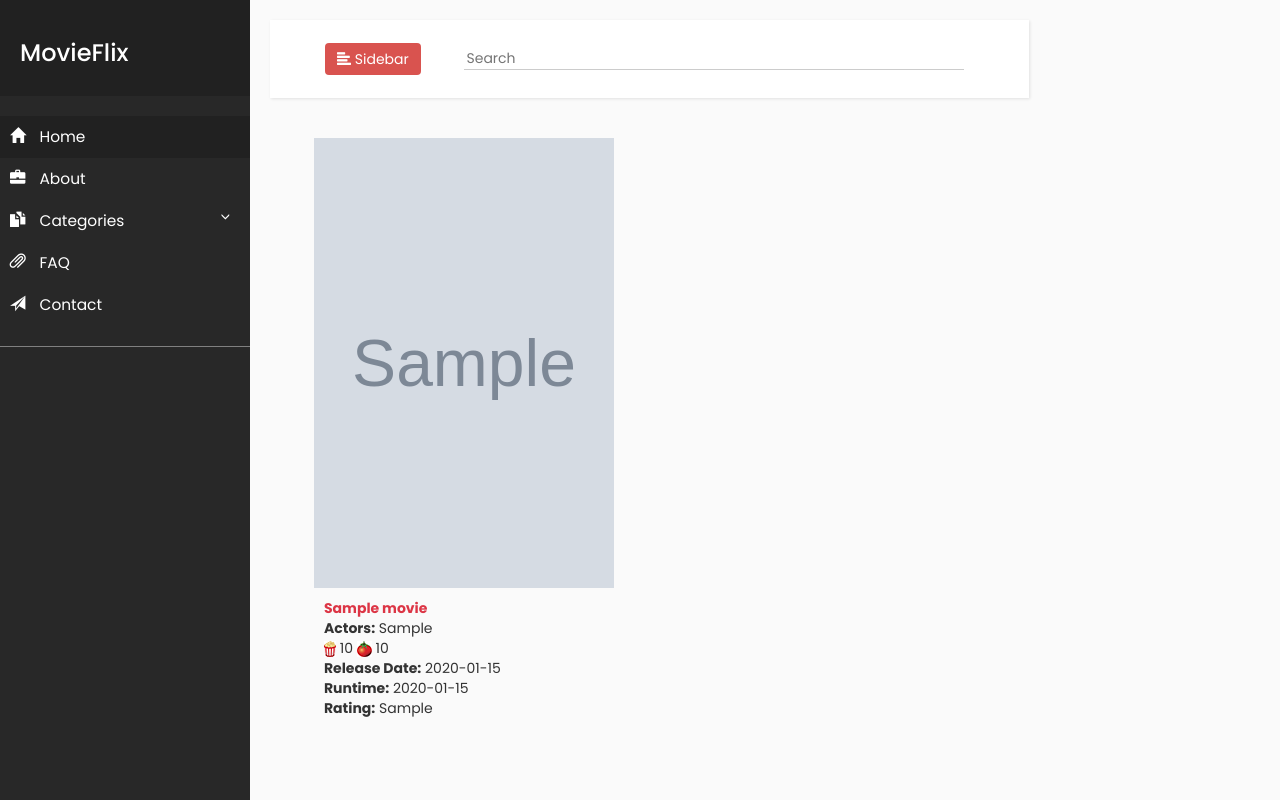
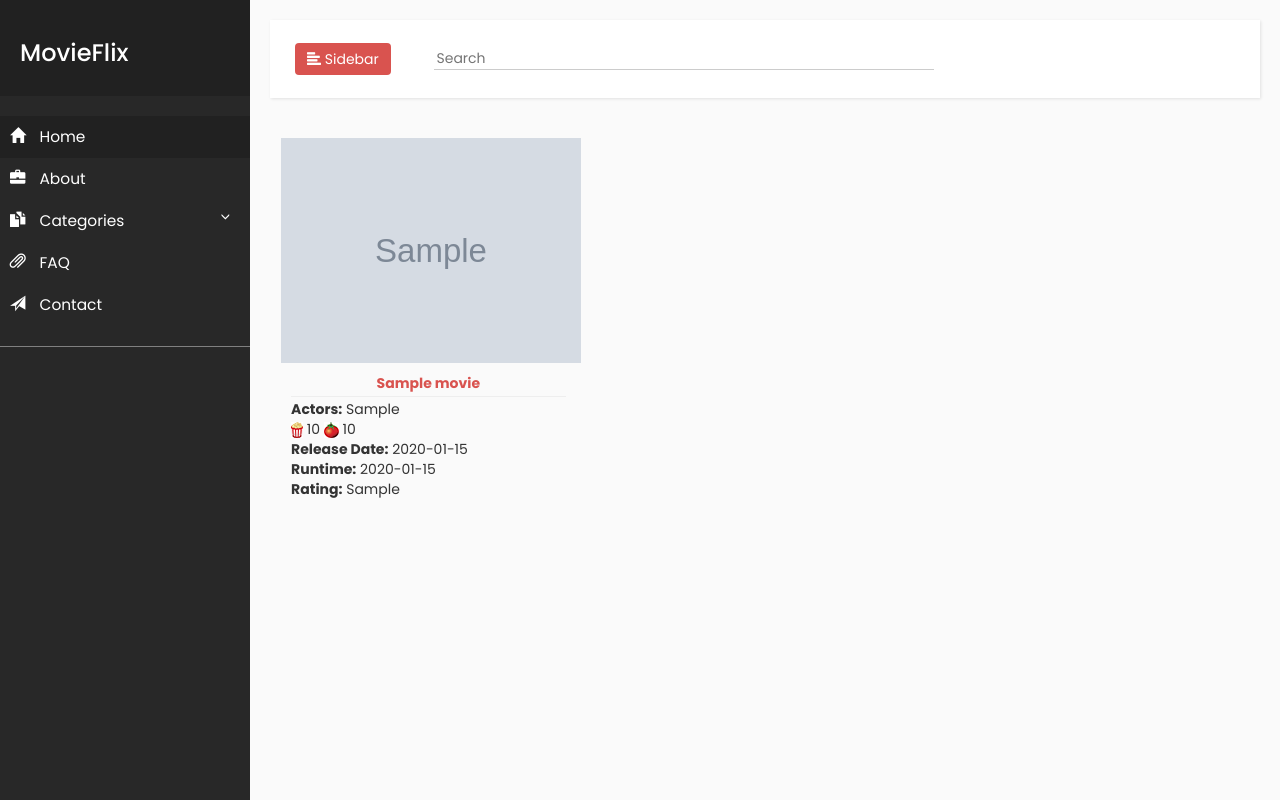
Before and after one commit to shanesaravia/Movieflix2.0, a Django app: page / in a window 1280 px wide. Run offline with Django 3.2, Linux system fonts and the light colour scheme; tables that the repository leaves empty hold one stand-in row (values such as "Sample post"); grey boxes marked "Sample" are stand-in pictures; parts of the project's set-up code (start-up, migrations or seed data) failed here and were passed over; some libraries are stand-ins or nearby versions.

Commit message:
refactored html/css

```diff
--- a/movieflix/controllers/movieApp.py
+++ b/movieflix/controllers/movieApp.py
@@ -3,6 +3,7 @@ import pandas
 import re
 from pandas.io.json import json_normalize
 from movieflix.models import Movie
+from movieflix.views import views
 
 
 class Movieflix():
@@ -12,8 +13,13 @@ class Movieflix():
 
     @classmethod
     def retrieve_data(cls):
-        movies = Movie.objects.all()[:30]
-        print(movies[0].trailer)
+        try:
+            movies = Movie.objects.all()[:29]
+            if not movies:
+                views.updateDb(None)
+                movies = Movie.objects.all()[:29]
+        except Exception as e:
+            print(e)
         return movies
 
 
--- a/movieflix/controllers/movieData.py
+++ b/movieflix/controllers/movieData.py
@@ -4,6 +4,7 @@ import re
 from pandas.io.json import json_normalize
 from configs import Config
 from movieflix.models import Movie
+from django.urls import reverse
 
 
 class RottonTomatoes():
@@ -41,6 +42,9 @@ class RottonTomatoes():
         self.df['actors'] = self.df['actors'].apply(lambda x: ', '.join(x))
         self.df['poster'], self.df['synopsis'] = zip(
             *self.df['title'].apply(self.get_data))
+        # Set NaNs
+        self.df['runtime'] = self.df['runtime'].fillna('N/A')
+        self.df['trailer'] = self.df['trailer'].fillna('')
         return self.df
 
     def get_data(self, title):
@@ -83,6 +87,7 @@ class RottonTomatoes():
 
 def main():
     movies = RottonTomatoes()
+    movies.prepare_data()
     # movies.saveDb('movie')
 
 if __name__ == '__main__':
--- a/static/css/nav.css
+++ b/static/css/nav.css
@@ -30,6 +30,11 @@ a, a:hover, a:focus {
     border-radius: 0;
     margin-bottom: 40px;
     box-shadow: 1px 1px 3px rgba(0, 0, 0, 0.1);
+    width:100%;
+}
+
+.navbar-header {
+    width: 100%;
 }
 
 .navbar-btn {
@@ -45,7 +50,7 @@ i, span {
     NAVBAR STYLE
 ------------------------------------------------------*/
 .navbar-default {
-    float: left !important;
+
 }
 
 /* ---------------------------------------------------
--- a/static/css/home_page.css
+++ b/static/css/style.css
@@ -1,28 +1,35 @@
-.navbar-brand {
-	font-family: 'Josefin Sans', sans-serif;
-	font-size: 175%;
-	padding: 0;
+/* CSS Variables */
+:root {
+	--primary: #ddd;
+	--dark: #333;
+	--light: #fff;
+	--shadow: 0 1px 5px rgba(104, 104, 104, 0.8);
+	--head-red: #d9534f;
+}
+
+#content {
+	width: 100%;
+}
+
+.movie-grid {
+	display: grid;
+	grid-gap: 20px;
+	grid-template-columns: repeat(auto-fill, minmax(300px, 1fr));
 }
 
 img.poster {
-	width: 300px;
-	height: 450px;
+	max-width: 300px;
+	max-height: 450px;
 }
 
-/* Testing Synopsis On Hover */
-.flex-container {
-	display: flex;
-	flex-flow: row wrap;
-	justify-content: flex-start;
-	align-content: center;
-	width: 1670px;
-	margin: 0 auto;
-
+.poster-wrapper {
+	max-width: 300px;
 }
 
 .movie-box {
 	position: relative;
 	margin: 0 3.5% 1% 3.5%;
+	max-width: 300px;
 }
 
 .caption {
@@ -50,6 +57,13 @@ img.poster {
 	filter:brightness(25%);
 }
 
+span.movie-title {
+	font-weight: bold;
+	color: var(--head-red);
+	width: 100%;
+	text-align: center;
+}
+
 .movie-data {
 	max-width: 300px;
 	padding: 10px;
@@ -65,26 +79,9 @@ span.data-head {
 
 /* Responsive Layout */
 /* 4 columns */
-@media only screen and (max-width: 1640px) {
-	.flex-container {
-		width: 1305px;
-	}
-}
+
 /* 3 columns */
-@media only screen and (max-width: 1305px) {
-	.flex-container {
-		width: 970px;
-	}
-}
+
 /* 2 columns */
-@media only screen and (max-width: 970px) {
-	.flex-container {
-		width: 635px;
-	}
-}
+
 /* 1 column */
-@media only screen and (max-width: 635px) {
-	.flex-container {
-		width: 300px;
-	}
-}
--- a/templates/base.html
+++ b/templates/base.html
@@ -0,0 +1,116 @@
+{% load static %}
+
+<!DOCTYPE html>
+<html>
+  <head>
+      {% block head %}
+      <!-- Metatags -->
+      <meta charset="UTF-8">
+      <meta name="viewport" content="width=device-width, initial-scale=1.0">
+      <!-- <meta http-equiv="X-UA-Compatible" content="ie=edge"> -->
+      <!-- CSS Bootstrap 4 -->
+      <link rel="stylesheet" href="{% static 'css/bootstrap.min.css' %}">
+      <!-- CSS Bootstrap 3 -->
+      <link rel="stylesheet" href="https://maxcdn.bootstrapcdn.com/bootstrap/3.3.7/css/bootstrap.min.css">
+      <!-- CSS for sidebar -->
+      <link rel="stylesheet" href="{% static 'css/nav.css' %}">
+      <!-- Custom CSS -->
+      <link rel="stylesheet" href="{% static 'css/style.css' %}">
+      {% block css %}{% endblock %}
+      <title>{% block title %}Movieflix{% endblock %}</title>
+      {% endblock %}
+  </head>
+  <body>
+    <header>
+      {% block header %}
+      {% endblock %}
+    </header>
+    <content>
+      <div class="wrapper">
+        <!-- Sidebar Holder -->
+        {% block sidebar %}
+        <nav id="sidebar">
+          <div class="sidebar-header">
+            <h3>MovieFlix</h3>
+            <strong>MF</strong>
+          </div>
+          <ul class="list-unstyled components">
+            <li class="active">
+              <a href="#">
+                <i class="glyphicon glyphicon-home"></i>
+                Home
+              </a>
+            </li>
+            <li>
+              <a href="#">
+                <i class="glyphicon glyphicon-briefcase"></i>
+                About
+              </a>
+              <a href="#categoriesSubmenu" data-toggle="collapse" aria-expanded="false">
+                <i class="glyphicon glyphicon-duplicate"></i>
+                Categories
+              </a>
+              <ul class="collapse list-unstyled" id="categoriesSubmenu">
+                <li><a href="#">New in Theatres</a></li>
+                  <li><a href="#">New DVD Releases</a></li>
+                  <li><a href="#">Action</a></li>
+                  <li><a href="#">Horror</a></li>
+              </ul>
+            </li>
+            <li>
+              <a href="#">
+                <i class="glyphicon glyphicon-paperclip"></i>
+                FAQ
+              </a>
+            </li>
+            <li>
+              <a href="#">
+                <i class="glyphicon glyphicon-send"></i>
+                Contact
+              </a>
+            </li>
+          </ul>
+        </nav>
+        {% endblock %}
+        <!-- Page Content Holder -->
+        {% block searchbar %}
+        <div id="content">
+          <nav class="navbar navbar-default">
+            <div class="container-fluid">
+              <div class="navbar-header">
+                <button type="button" id="sidebarCollapse" class="btn btn-danger navbar-btn">
+                  <i class="glyphicon glyphicon-align-left"></i>
+                  <span>Sidebar</span>
+                </button>
+                <input id="search" type="text" name="search" placeholder="Search">
+              </div>
+              <div class="collapse navbar-collapse" id="bs-example-navbar-collapse-1">
+                <ul class="nav navbar-nav navbar-left">
+                </ul>
+              </div>
+            </div>
+          </nav>
+          {% endblock %}
+          {% block content %}
+          <h3>Movies Unavailable</h3>
+          {% endblock %}
+        </div>
+      </div>
+    </content>
+    <footer>
+      {% block footer %}
+      {% endblock %}
+    </footer>
+    {% block loadjs %}
+    <!-- jQuery CDN -->
+    <script src="https://code.jquery.com/jquery-1.12.0.min.js"></script>
+    <!-- Bootstrap 3 Js CDN -->
+    <script src="https://maxcdn.bootstrapcdn.com/bootstrap/3.3.7/js/bootstrap.min.js"></script>
+    <!-- Bootstrap 4 Js -->
+    <script src="{% static 'js/bootstrap.min.js' %}"></script>
+    <!-- Sidebar Js -->
+    <script src="{% static 'js/nav.js' %}"></script>
+    {% block js %}{% endblock %}
+    {% endblock %}
+  </body>
+</html>
--- a/templates/home.html
+++ b/templates/home.html
@@ -1,91 +1,40 @@
+{% extends "base.html" %}
 {% load static %}
 
-<!DOCTYPE html>
-<html>
-    <head>
-        <meta charset="utf-8">
-        <meta name="viewport" content="width=device-width, initial-scale=1.0">
-        <meta http-equiv="X-UA-Compatible" content="IE=edge">
+{% block title %}Movieflix - Fresh Movies{% endblock %}
+{% block css %}
+{% endblock %}
 
-        <title>Movie Recommendations</title>
-
-        <link rel="stylesheet" href="{% static 'css/bootstrap.min.css' %}">
-        <link rel="stylesheet" href="https://maxcdn.bootstrapcdn.com/bootstrap/3.3.7/css/bootstrap.min.css">
-        <link rel="stylesheet" href="{% static 'css/home_page.css' %}">
-        <link rel="stylesheet" href="{% static 'css/nav.css' %}">
-    </head>
-  <body>
-    <header>
-    </header>
-    <content>
-      <div class="wrapper">
-        <!-- Sidebar Holder -->
-        <nav id="sidebar">
-          <div class="sidebar-header">
-            <h3>MovieFlix</h3>
-            <strong>MF</strong>
-          </div>
-
-          <ul class="list-unstyled components">
-            <li class="active">
-              <a href="#">
-                <i class="glyphicon glyphicon-home"></i>
-                Home
-              </a>
-            </li>
-            <li>
-              <a href="#">
-                <i class="glyphicon glyphicon-briefcase"></i>
-                About
-              </a>
-              <a href="#categoriesSubmenu" data-toggle="collapse" aria-expanded="false">
-                <i class="glyphicon glyphicon-duplicate"></i>
-                Categories
-              </a>
-              <ul class="collapse list-unstyled" id="categoriesSubmenu">
-                <li><a href="#">New in Theatres</a></li>
-                  <li><a href="#">New DVD Releases</a></li>
-                  <li><a href="#">Action</a></li>
-                  <li><a href="#">Horror</a></li>
-              </ul>
-            </li>
-            <li>
-              <a href="#">
-                <i class="glyphicon glyphicon-paperclip"></i>
-                FAQ
-              </a>
-            </li>
-            <li>
-              <a href="#">
-                <i class="glyphicon glyphicon-send"></i>
-                Contact
-              </a>
-            </li>
-          </ul>
-        </nav>
-
-        <!-- Page Content Holder -->
-        <div id="content">
-          <nav class="navbar navbar-default">
-            <div class="container-fluid">
-              <div class="navbar-header">
-                <button type="button" id="sidebarCollapse" class="btn btn-danger navbar-btn">
-                  <i class="glyphicon glyphicon-align-left"></i>
-                  <span>Sidebar</span>
-                </button>
-                <input id="search" type="text" name="search" placeholder="Search">
-              </div>
-
-              <div class="collapse navbar-collapse" id="bs-example-navbar-collapse-1">
-                <ul class="nav navbar-nav navbar-right">
-                </ul>
+{% block content %}
+  <section class="movie-grid">
+    {% for movie in moviedata %}
+      <div class="movie-box">
+        <a href="{{ movie.trailer }}">
+          <div class="poster-wrapper">
+            <img class="poster" src="{{ movie.poster }}">
+            <div class="caption">
+              <p class="text">{{ movie.synopsis }}</p>
             </div>
           </div>
-          </nav>
-          {% block content %}
-            <div class="flex-container">
-              {% for movie in moviedata %}
-                <div class="movie-box">
+        </a>
+        <div class="movie-data">
+          <span class="movie-title">{{ movie.title }}</span>
+          <br>
+          <hr class="my-1">
+          <span class="data-head actors">Actors:</span> {{ movie.actors }}
+          <br>
+          <img class="score" src="static/images/popcorn.png"> {{ movie.popcorn_score }}
+          <img class="score" src="static/images/tomato.png"> {{ movie.tomato_score }}
+          <br><span class="data-head releasedate">Release Date:</span> {{ movie.release_date }}
+          <br><span class="data-head runtime">Runtime:</span> {{ movie.runtime }}
+          <br><span class="data-head rating">Rating:</span> {{ movie.rating }}
+        </div>
+      </div>
+    {% endfor %}
+  </section>
+{% endblock %}
+
+<!--       <div class="movie-box">
         <a href="{{ movie.trailer }}">
           <div class="poster-wrapper">
             <img class="poster" src="{{ movie.poster }}">
@@ -106,23 +55,4 @@
           <br><span class="data-head releasedate">Release Date:</span> {{ movie.release_date }}
           <br><span class="data-head runtime">Runtime:</span> {{ movie.runtime }}
           <br><span class="data-head rating">Rating:</span> {{ movie.rating }}
-                  </div>
-                </div>
-              {% endfor %}
-            </div>
-          {% endblock %}
-        </div>
-      </div>
-    </content>
-    <footer>
-    </footer>
-    <!-- jQuery CDN -->
-    <script src="https://code.jquery.com/jquery-1.12.0.min.js"></script>
-    <!-- Bootstrap Js CDN -->
-    <script src="https://maxcdn.bootstrapcdn.com/bootstrap/3.3.7/js/bootstrap.min.js"></script>
-    <!-- Bootstrap 4 Js -->
-    <script src="{% static 'js/bootstrap.min.js' %}"></script>
-    <!-- Custom Js -->
-    <script src="{% static 'js/nav.js' %}"></script>
-  </body>
-</html>
+        </div> -->
```
Also changed, not shown: movieflix/views/views.py (+0 -13 lines), static/css/home.css (added, +67 -0 lines), static/images/ideas.png (deleted). Lines whose indentation alone changed are shown as unchanged.
